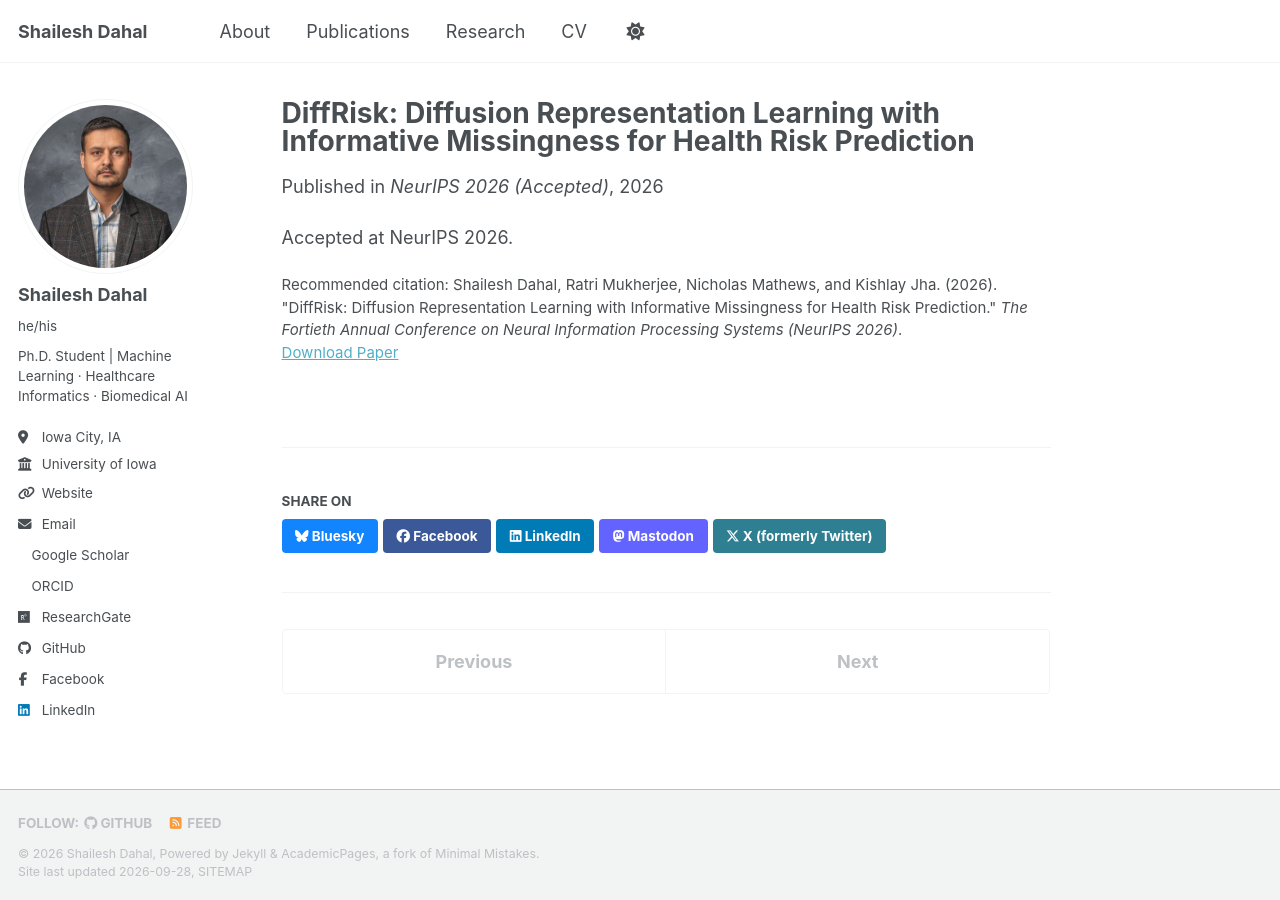
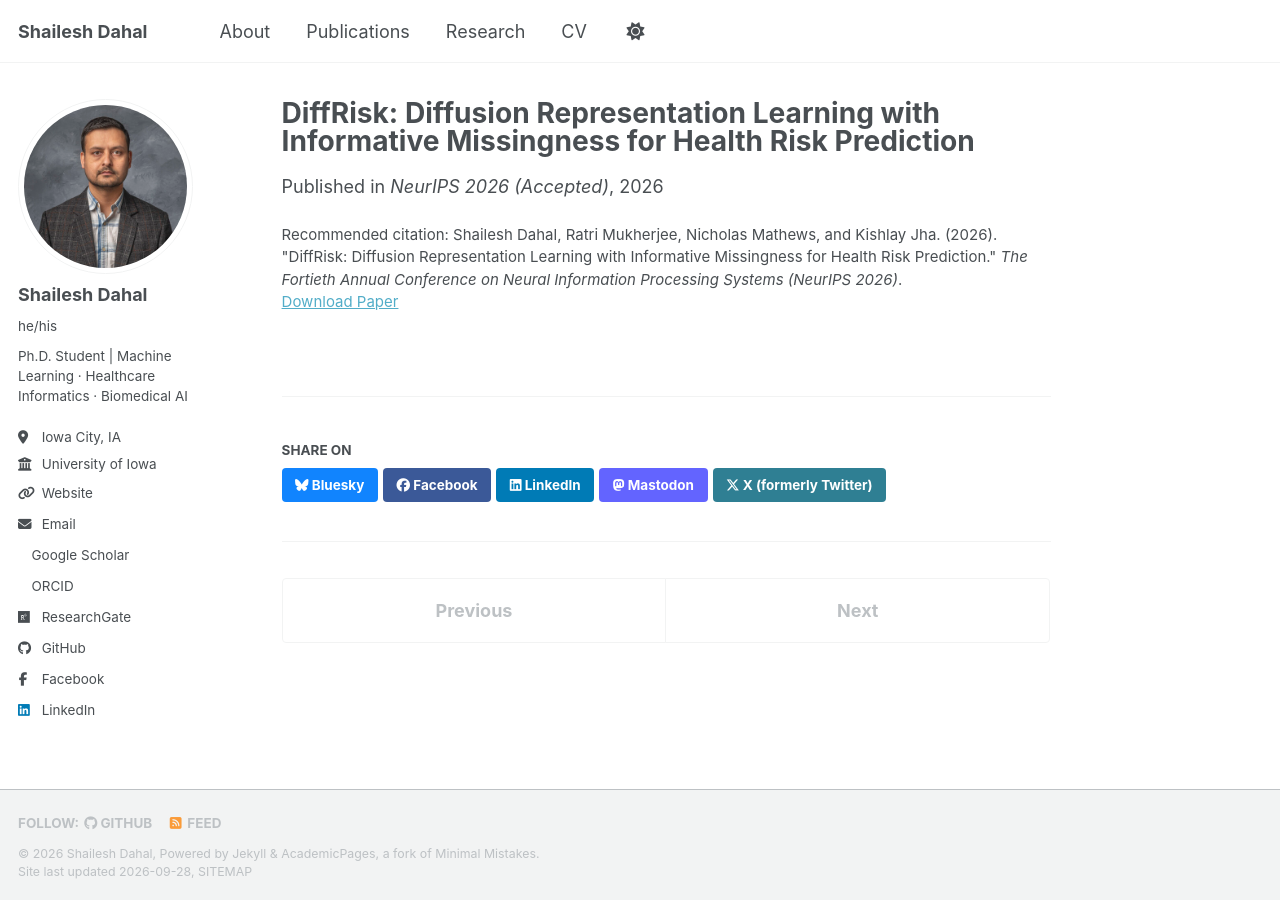
Before and after one commit to shaileshdahal/shaileshdahal.github.io, a Jekyll site: the page built from _publications/2026-01-01-diffrisk.md, in a window 1280 px wide. Built offline with Jekyll 4.4.1, drawn with Linux system fonts in a browser that asks for light colours; a style sheet for code colours, icons or effects is not loaded.

Commit message:
Update 2026-01-01-diffrisk.md

```diff
--- a/_publications/2026-01-01-diffrisk.md
+++ b/_publications/2026-01-01-diffrisk.md
@@ -5,7 +5,6 @@ category: conferences
 permalink: /publication/2026-diffrisk
 date: 2026-12-01
 venue: "NeurIPS 2026 (Accepted)"
-paperurl: "https://openreview.net/forum?id=Ys3sg1XgsA"
+paperurl: "https://openreview.net/pdf?id=Ys3sg1XgsA"
 citation: 'Shailesh Dahal, Ratri Mukherjee, Nicholas Mathews, and Kishlay Jha. (2026). &quot;DiffRisk: Diffusion Representation Learning with Informative Missingness for Health Risk Prediction.&quot; <i>The Fortieth Annual Conference on Neural Information Processing Systems (NeurIPS 2026)</i>.'
 ---
-Accepted at NeurIPS 2026.
```
